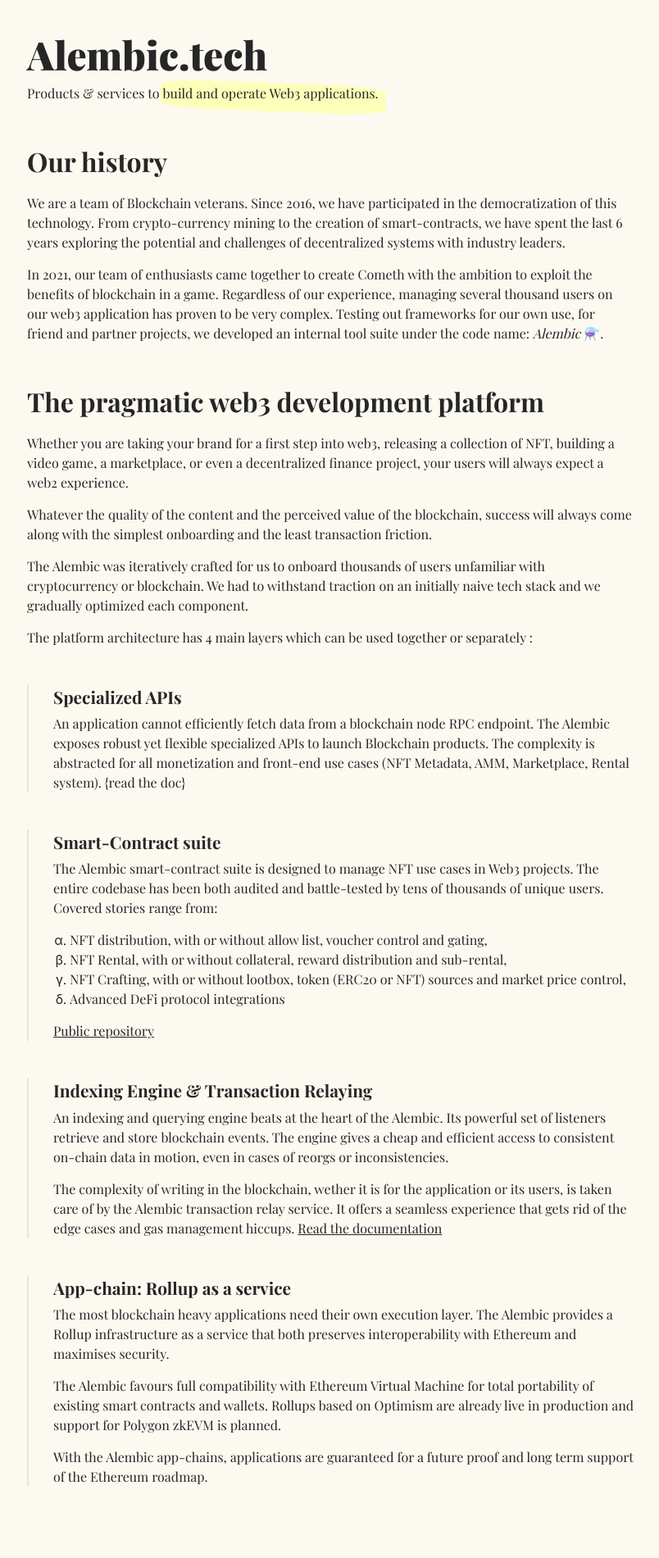
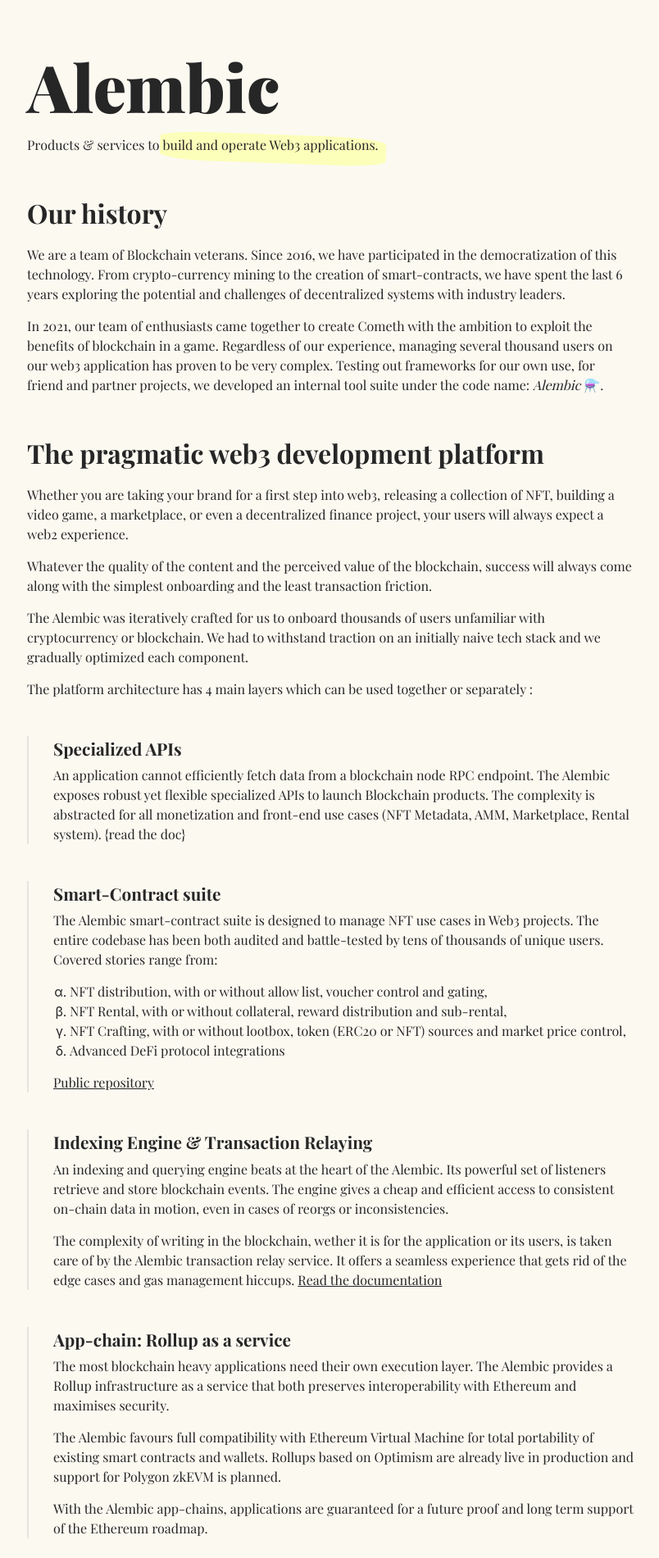
Before and after one commit to jdetychey/landing, a Jekyll site: the page built from index.markdown, in a window 1280 px wide. Shown: the top 1901 px of the page at 82% size, without its empty margins (237-1041 px from the left). Built offline with Jekyll 4.4.1, drawn with Linux system fonts in a browser that asks for light colours; some web fonts are replaced; our own code applies the rules of GitHub Pages for plain Markdown files.

Commit message:
Title style

```diff
--- a/_sass/minima/_base.scss
+++ b/_sass/minima/_base.scss
@@ -99,7 +99,7 @@ h1, h2, h3, h4, h5, h6 {
 }
 
 h1{
-  font-size: 3em;
+  font-size: 5em;
   font-weight: 900;
   margin-bottom: 0;
 }
--- a/_sass/minima/_layout.scss
+++ b/_sass/minima/_layout.scss
@@ -176,7 +176,7 @@
  * Page content
  */
 .page-content {
-  padding: $spacing-unit 0 0 0;
+  padding: $spacing-unit*1.5 0 0 0;
   flex: 1;
 }
 
--- a/index.markdown
+++ b/index.markdown
@@ -5,7 +5,7 @@
 layout: home
 ---
 
-# Alembic.tech
+# Alembic
 Products & services to <span class="ighlight-container"><span class="ighlight">build and operate Web3 applications.</span></span>
 
 
```
